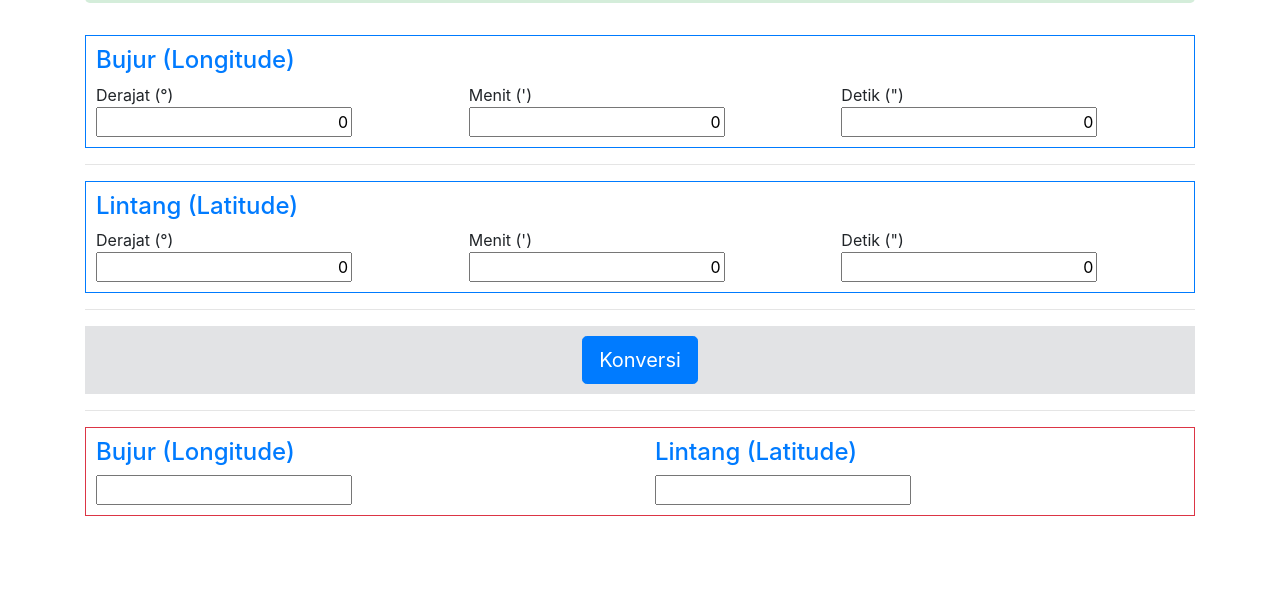
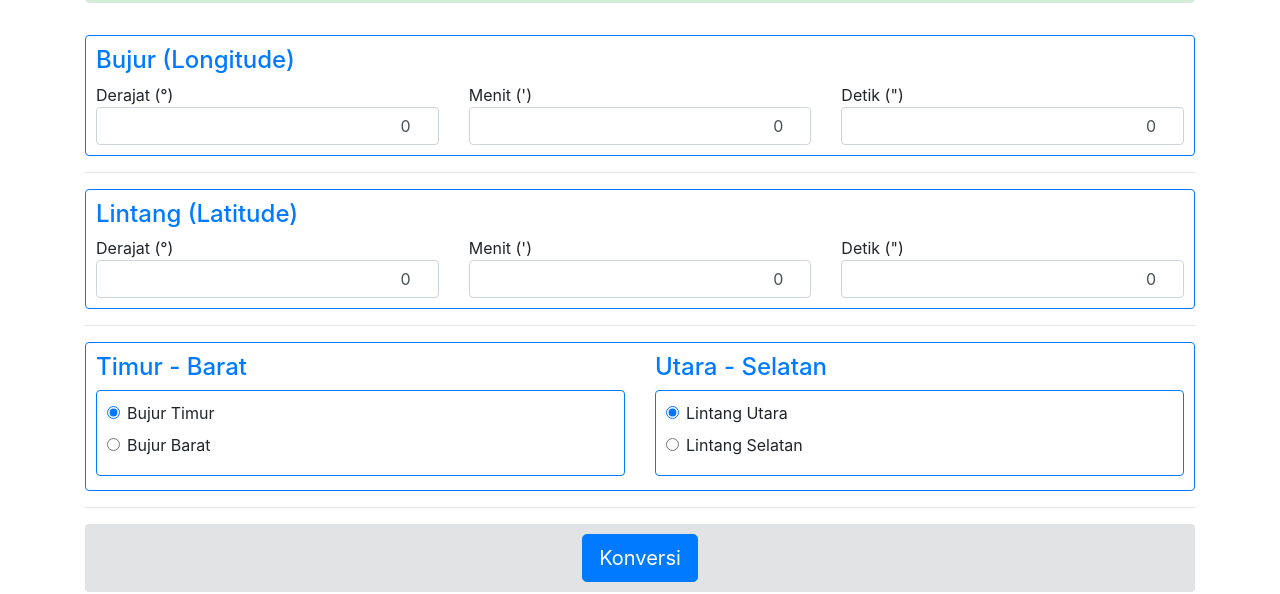
Before and after one commit to anshori/konversi-koordinat, a plain HTML site: page index.html in a window 1280 px wide. Shown: the part 218-812 px from the top of the page. Drawn offline with nearby package versions, Linux system fonts and the light colour scheme.

Commit message:
Fixed condition north - south and east - west

```diff
--- a/assets/js/app.js
+++ b/assets/js/app.js
@@ -5,15 +5,50 @@ function konversi() {
   var latD = parseFloat(document.getElementById("latdegree").value);
   var latM = parseFloat(document.getElementById("latminutes").value);
   var latS = parseFloat(document.getElementById("latseconds").value);
+  var longRegion = document.querySelector('input[name="input_east_west"]:checked').value;
+  var latRegion = document.querySelector('input[name="input_north_south"]:checked').value;
 
-  if (longD > 0) {
-    document.getElementById('long').value = longD + ((longM + (longS/60))/60);
-  } else {
-    document.getElementById('long').value = longD - ((longM + (longS/60))/60);
+  if (longRegion == "E") {
+    if (longD >= 0) {
+      document.getElementById('long').value = longD + ((longM + (longS / 60)) / 60);
+      document.getElementById('notes-long').className = "";
+      document.getElementById('notes-long').innerHTML = "";
+    } else {
+      document.getElementById('long').value = ((longD * -1) + ((longM + (longS / 60)) / 60));
+      document.getElementById('notes-long').className = "text-danger font-italic mt-2";
+      document.getElementById('notes-long').innerHTML = "Bujur timur tidak mungkin bernilai negatif";
+    }
+  } else if (longRegion == "W") {
+    if (longD >= 0) {
+      document.getElementById('long').value = (longD + ((longM + (longS / 60)) / 60)) * -1;
+      document.getElementById('notes-long').className = "text-danger font-italic mt-2";
+      document.getElementById('notes-long').innerHTML = "Bujur barat tidak mungkin bernilai positif";
+    } else {
+      document.getElementById('long').value = ((longD * -1) + ((longM + (longS / 60)) / 60)) * -1;
+      document.getElementById('notes-long').className = "";
+      document.getElementById('notes-long').innerHTML = "";
+    }
   }
-  if (latD > 0) {
-    document.getElementById('lat').value = latD + ((latM + (latS/60))/60);
-  } else {
-    document.getElementById('lat').value = latD - ((latM + (latS/60))/60);
+
+  if (latRegion == "N") {
+    if (latD >= 0) {
+      document.getElementById('lat').value = latD + ((latM + (latS / 60)) / 60);
+      document.getElementById('notes-lat').className = "";
+      document.getElementById('notes-lat').innerHTML = "";
+    } else {
+      document.getElementById('lat').value = (latD * -1) + ((latM + (latS / 60)) / 60);
+      document.getElementById('notes-lat').className = "text-danger font-italic mt-2";
+      document.getElementById('notes-lat').innerHTML = "Lintang utara tidak mungkin bernilai negatif";
+    }
+  } else if (latRegion == "S") {
+    if (latD >= 0) {
+      document.getElementById('lat').value = (latD + ((latM + (latS / 60)) / 60)) * -1;
+      document.getElementById('notes-lat').className = "text-danger font-italic mt-2";
+      document.getElementById('notes-lat').innerHTML = "Lintang selatan tidak mungkin bernilai positif";
+    } else if (latD < 0) {
+      document.getElementById('lat').value = ((latD * -1) + ((latM + (latS / 60)) / 60)) * -1;
+      document.getElementById('notes-lat').className = "";
+      document.getElementById('notes-lat').innerHTML = "";
+    }
   }
 }
--- a/index.html
+++ b/index.html
@@ -2,29 +2,49 @@
 <html>
   <head>
     <!-- Metadata -->
-  <meta charset="utf-8">
-  <meta name="viewport" content="initial-scale=1,user-scalable=no,maximum-scale=1,width=device-width">
-  <meta name="mobile-web-app-capable" content="yes">
-  <meta name="apple-mobile-web-app-capable" content="yes">
-  <link rel="icon" type="image/x-icon" href="https://unsorry.net/assets-date/images/favicon.png">
+    <meta charset="utf-8" />
+    <meta
+      name="viewport"
+      content="initial-scale=1,user-scalable=no,maximum-scale=1,width=device-width"
+    />
+    <meta name="mobile-web-app-capable" content="yes" />
+    <meta name="apple-mobile-web-app-capable" content="yes" />
+    <link
+      rel="icon"
+      type="image/x-icon"
+      href="https://unsorry.net/assets-date/images/favicon.png"
+    />
     <title>Konversi Koordinat</title>
-  <link rel="stylesheet" href="https://stackpath.bootstrapcdn.com/bootstrap/4.4.1/css/bootstrap.min.css" integrity="sha384-Vkoo8x4CGsO3+Hhxv8T/Q5PaXtkKtu6ug5TOeNV6gBiFeWPGFN9MuhOf23Q9Ifjh" crossorigin="anonymous">
-  <link rel="stylesheet" href="https://maxcdn.bootstrapcdn.com/font-awesome/4.7.0/css/font-awesome.min.css">
-  <link rel="stylesheet" href="assets/css/gh-fork-ribbon.css">
-  <link rel="stylesheet" href="assets/css/app.css">
+    <link
+      rel="stylesheet"
+      href="https://cdn.jsdelivr.net/npm/bootstrap@4.6.1/dist/css/bootstrap.min.css"
+      integrity="sha384-zCbKRCUGaJDkqS1kPbPd7TveP5iyJE0EjAuZQTgFLD2ylzuqKfdKlfG/eSrtxUkn"
+      crossorigin="anonymous"
+    />
+    <link
+      rel="stylesheet"
+      href="https://maxcdn.bootstrapcdn.com/font-awesome/4.7.0/css/font-awesome.min.css"
+    />
+    <link rel="stylesheet" href="assets/css/gh-fork-ribbon.css" />
+    <link rel="stylesheet" href="assets/css/app.css" />
   </head>
   <body>
     <div class="github-fork-ribbon-wrapper right">
       <div class="github-fork-ribbon">
-      <a href="https://github.com/anshori/konversi-koordinat">Fork me on GitHub</a>
+        <a href="https://github.com/anshori/konversi-koordinat"
+          >Fork me on GitHub</a
+        >
       </div>
     </div>
     <div class="container">
       <div class="jumbotron text-center alert-success">
         <h2>Konversi Koordinat</h2>
-      <h2>Derajat Menit Detik <i class="fa fa-arrow-right" aria-hidden="true"></i> Derajat Desimal</h2>
+        <h2>
+          Derajat Menit Detik
+          <i class="fa fa-arrow-right" aria-hidden="true"></i> Derajat Desimal
+        </h2>
       </div>
-    <div class="border border-primary">
+      <div class="border border-primary rounded">
         <div class="row">
           <div class="col text-primary">
             <h4>Bujur (Longitude)</h4>
@@ -32,21 +52,50 @@
         </div>
         <div class="row">
           <div class="col">
-          Derajat (°)<br>
-          <input type="text" id="longdegree" value="0">
+            Derajat (°)<br />
+            <input
+              type="number"
+              id="longdegree"
+              class="form-control"
+              value="0"
+              max="180"
+              min="0"
+              step="1"
+            />
           </div>
           <div class="col">
-          Menit (')<br>
-          <input type="text" id="longminutes" value="0">
+            Menit (')<br />
+            <input
+              type="number"
+              id="longminutes"
+              class="form-control"
+              value="0"
+              max="60"
+              min="0"
+              step="0.1"
+            />
           </div>
           <div class="col">
-          Detik (")<br>
-          <input type="text" id="longseconds" value="0">
+            Detik (")<br />
+            <input
+              type="number"
+              id="longseconds"
+              class="form-control"
+              value="0"
+              max="60"
+              min="0"
+              step="0.1"
+            />
+          </div>
+        </div>
+        <div class="row">
+          <div class="col">
+            <div id="notes-long" class=""></div>
           </div>
         </div>
       </div>
-    <hr>
-    <div class="border border-primary">
+      <hr />
+      <div class="border border-primary rounded">
         <div class="row">
           <div class="col text-primary">
             <h4>Lintang (Latitude)</h4>
@@ -54,25 +103,113 @@
         </div>
         <div class="row">
           <div class="col">
-          Derajat (°)<br>
-          <input type="text" id="latdegree" value="0">
+            Derajat (°)<br />
+            <input
+              type="number"
+              id="latdegree"
+              class="form-control"
+              value="0"
+              max="180"
+              min="0"
+              step="1"
+            />
           </div>
           <div class="col">
-          Menit (')<br>
-          <input type="text" id="latminutes" value="0">
+            Menit (')<br />
+            <input
+              type="number"
+              id="latminutes"
+              class="form-control"
+              value="0"
+              max="60"
+              min="0"
+              step="0.1"
+            />
           </div>
           <div class="col">
-          Detik (")<br>
-          <input type="text" id="latseconds" value="0">
+            Detik (")<br />
+            <input
+              type="number"
+              id="latseconds"
+              class="form-control"
+              value="0"
+              max="60"
+              min="0"
+              step="0.1"
+            />
+          </div>
+        </div>
+        <div class="row">
+          <div class="col">
+            <div id="notes-lat" class=""></div>
           </div>
         </div>
       </div>
-    <hr>
-    <div class="text-center alert-secondary" id="buttonarea">
-      <button class="btn btn-primary btn-lg" onclick="konversi()">Konversi</button>
+      <hr />
+      <div class="border border-primary rounded">
+        <div class="row">
+          <div class="col-sm mb-1">
+            <h4 class="text-primary">Timur - Barat</h4>
+            <div class="border border-primary rounded">
+              <div class="form-check">
+                <input
+                  type="radio"
+                  name="input_east_west"
+                  id="input_east"
+                  class="form-check-input"
+                  value="E"
+                  checked
+                /><label for="input_east"> Bujur Timur</label>
               </div>
-    <hr>
-    <div class="border border-danger">
+              <div class="form-check">
+                <input
+                  type="radio"
+                  name="input_east_west"
+                  id="input_west"
+                  class="form-check-input"
+                  value="W"
+                /><label for="input_west"> Bujur Barat</label>
+              </div>
+            </div>
+          </div>
+          <div class="col-sm">
+            <h4 class="text-primary">Utara - Selatan</h4>
+            <div class="border border-primary rounded">
+              <div class="form-check">
+                <input
+                  type="radio"
+                  name="input_north_south"
+                  id="input_north"
+                  class="form-check-input"
+                  value="N"
+                  checked
+                /><label for="input_north"> Lintang Utara</label>
+              </div>
+              <div class="form-check">
+                <input
+                  type="radio"
+                  name="input_north_south"
+                  id="input_south"
+                  class="form-check-input"
+                  value="S"
+                /><label for="input_south"> Lintang Selatan</label>
+              </div>
+            </div>
+          </div>
+        </div>
+      </div>
+      <hr />
+      <div class="text-center alert-secondary rounded" id="buttonarea">
+        <button
+          class="btn btn-primary btn-lg"
+          id="btn-konversi"
+          onclick="konversi()"
+        >
+          Konversi
+        </button>
+      </div>
+      <hr />
+      <div class="border border-success rounded">
         <div class="row">
           <div class="col text-primary">
             <h4>Bujur (Longitude)</h4>
@@ -83,17 +220,27 @@
         </div>
         <div class="row">
           <div class="col">
-          <input type="text" id="long">
+            <input type="text" id="long" />
           </div>
           <div class="col">
-          <input type="text" id="lat">
+            <input type="text" id="lat" />
           </div>
         </div>
       </div>
+      <hr />
+      <div class="footer text-center text-secondary mb-4">unsorry@2021</div>
     </div>
-  <script src="https://code.jquery.com/jquery-3.4.1.slim.min.js" integrity="sha384-J6qa4849blE2+poT4WnyKhv5vZF5SrPo0iEjwBvKU7imGFAV0wwj1yYfoRSJoZ+n" crossorigin="anonymous"></script>
-  <script src="https://cdn.jsdelivr.net/npm/popper.js@1.16.0/dist/umd/popper.min.js" integrity="sha384-Q6E9RHvbIyZFJoft+2mJbHaEWldlvI9IOYy5n3zV9zzTtmI3UksdQRVvoxMfooAo" crossorigin="anonymous"></script>
-  <script src="https://stackpath.bootstrapcdn.com/bootstrap/4.4.1/js/bootstrap.min.js" integrity="sha384-wfSDF2E50Y2D1uUdj0O3uMBJnjuUD4Ih7YwaYd1iqfktj0Uod8GCExl3Og8ifwB6" crossorigin="anonymous"></script>
+
+    <script
+      src="https://cdn.jsdelivr.net/npm/jquery@3.5.1/dist/jquery.slim.min.js"
+      integrity="sha384-DfXdz2htPH0lsSSs5nCTpuj/zy4C+OGpamoFVy38MVBnE+IbbVYUew+OrCXaRkfj"
+      crossorigin="anonymous"
+    ></script>
+    <script
+      src="https://cdn.jsdelivr.net/npm/bootstrap@4.6.1/dist/js/bootstrap.bundle.min.js"
+      integrity="sha384-fQybjgWLrvvRgtW6bFlB7jaZrFsaBXjsOMm/tB9LTS58ONXgqbR9W8oWht/amnpF"
+      crossorigin="anonymous"
+    ></script>
     <script src="assets/js/app.js"></script>
   </body>
 </html>
```
Lines whose indentation alone changed are shown as unchanged.
